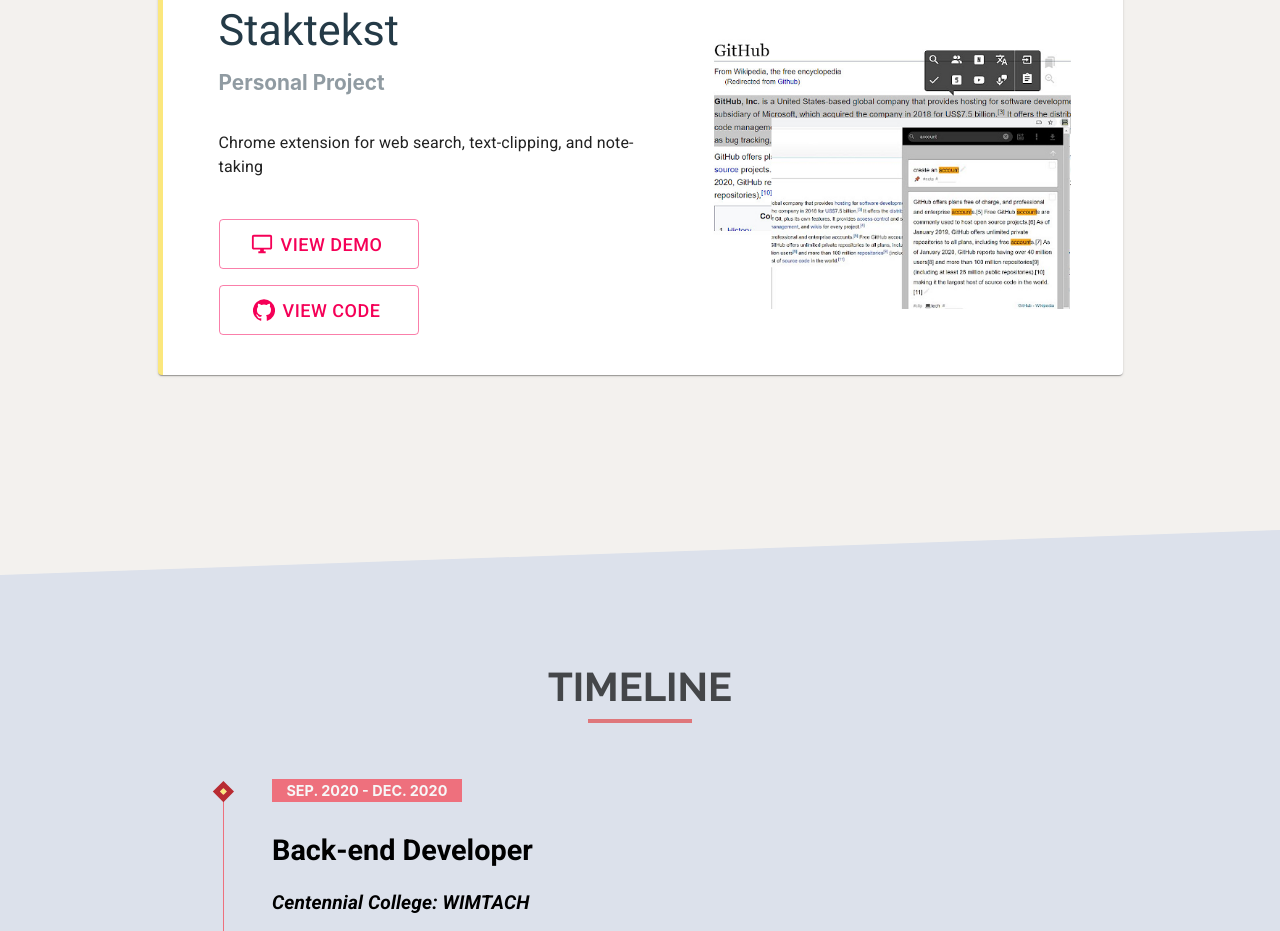
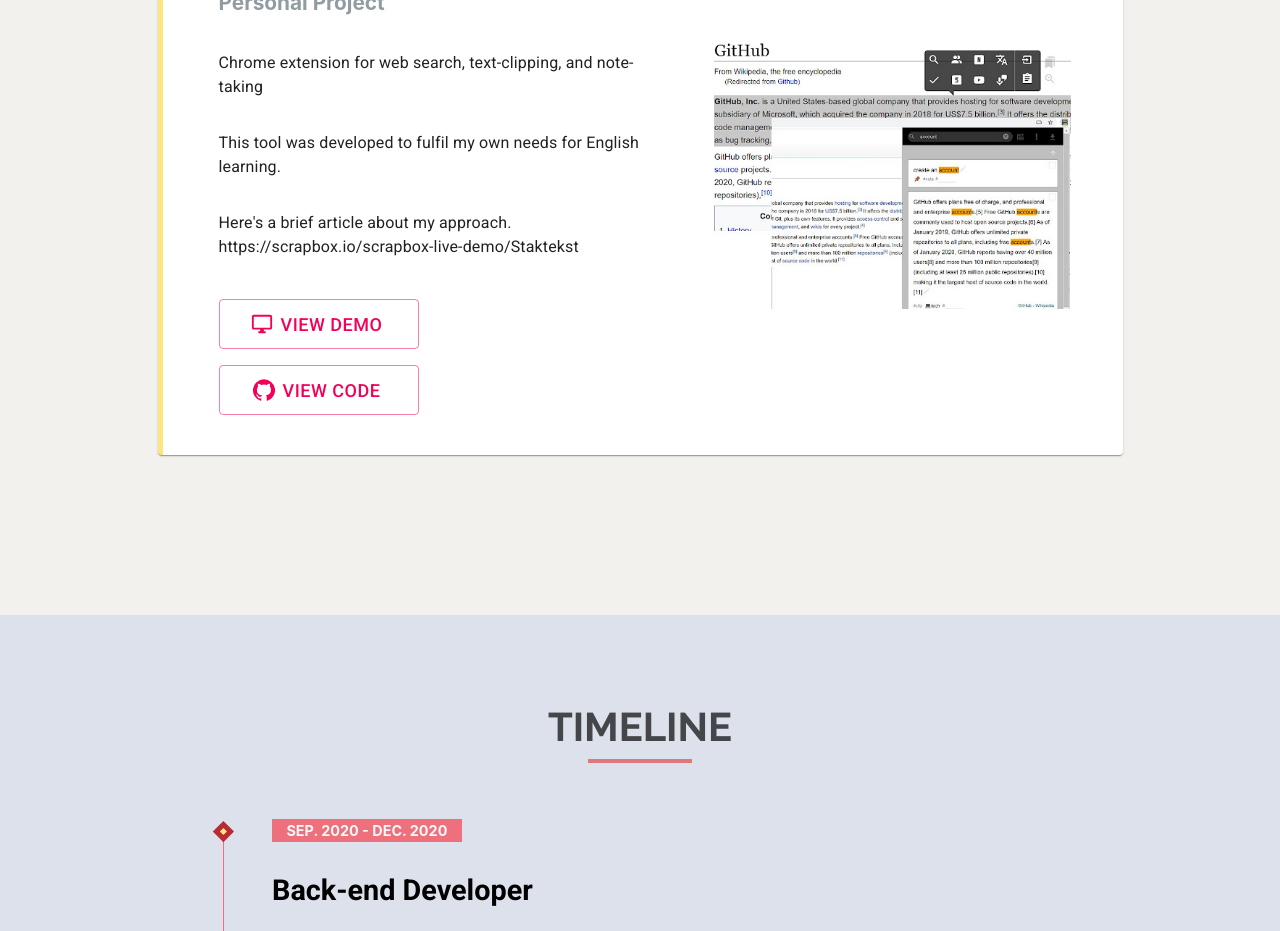
Before and after one commit to Kmzbch/Portfolio, a React (Create React App) app: page / in a window 1280 px wide. Shown: the part 5740-6671 px from the top of the page. Built offline with nearby package versions, Linux system fonts and the light colour scheme.

Commit message:
slope styles commented out

```diff
--- a/src/components/about/About.scss
+++ b/src/components/about/About.scss
@@ -104,22 +104,22 @@
 		box-shadow: 1px 1px 50px rgba(255, 255, 255, 0.15);
 	}
 
-	@media only screen and (min-width: 960px) {
-		&::before {
-			content: "";
-			position: absolute;
-			bottom: 0;
-			left: 0;
-			width: 0;
-			height: 0;
-			border-style: solid;
-			border-width: 45px 100vw 0 0;
-			border-color: transparent #f3f1ee transparent transparent;
-		}
-		.content {
-			padding-bottom: 10vh;
-		}
-	}
+	// @media only screen and (min-width: 960px) {
+	// 	&::before {
+	// 		content: "";
+	// 		position: absolute;
+	// 		bottom: 0;
+	// 		left: 0;
+	// 		width: 0;
+	// 		height: 0;
+	// 		border-style: solid;
+	// 		border-width: 45px 100vw 0 0;
+	// 		border-color: transparent #f3f1ee transparent transparent;
+	// 	}
+	// 	.content {
+	// 		padding-bottom: 10vh;
+	// 	}
+	// }
 
 	@media only screen and (max-width: 960px) {
 		.about-me {
--- a/src/components/projects/Projects.js
+++ b/src/components/projects/Projects.js
@@ -74,7 +74,7 @@
 
 										<Typography className="project-description">{item.description}</Typography>
 
-										{/* {item.details === '' ? <div /> : <ProjectDetail src={item.details} />} */}
+										{item.details === '' ? <div /> : <ProjectDetail src={item.details} />}
 
 										{item.projectLink === '' ? (
 											<Grid container direction="column">
--- a/src/components/projects/Projects.scss
+++ b/src/components/projects/Projects.scss
@@ -105,22 +105,22 @@
 		border: 2px $accent solid;
 	}
 
-	@media only screen and (min-width: 960px) {
-		&::before {
-			content: "";
-			position: absolute;
-			bottom: 0;
-			left: 0;
-			width: 0;
-			height: 0;
-			border-style: solid;
-			border-width: 45px 100vw 0 0;
-			border-color: transparent $neutral transparent transparent;
-		}
-		.content {
-			padding-bottom: 20vh;
-		}
-	}
+	// @media only screen and (min-width: 960px) {
+	// 	&::before {
+	// 		content: "";
+	// 		position: absolute;
+	// 		bottom: 0;
+	// 		left: 0;
+	// 		width: 0;
+	// 		height: 0;
+	// 		border-style: solid;
+	// 		border-width: 45px 100vw 0 0;
+	// 		border-color: transparent $neutral transparent transparent;
+	// 	}
+	// 	.content {
+	// 		padding-bottom: 20vh;
+	// 	}
+	// }
 
 	@media only screen and (max-width: 960px) {
 		.panel {
--- a/src/components/timeline/Timeline.scss
+++ b/src/components/timeline/Timeline.scss
@@ -116,22 +116,22 @@
 		margin: 1em 0.3em .1em 0.3em;
 	}
 
-	@media only screen and (min-width: 960px) {
-		&::before {
-			content: "";
-			position: absolute;
-			bottom: 0;
-			left: 0;
-			width: 0;
-			height: 0;
-			border-style: solid;
-			border-width: 45px 100vw 0 0;
-			border-color: transparent $secondary transparent transparent;
-		}
-		.content {
-			padding-bottom: 15vh;
-		}
-	}
+	// @media only screen and (min-width: 960px) {
+	// 	&::before {
+	// 		content: "";
+	// 		position: absolute;
+	// 		bottom: 0;
+	// 		left: 0;
+	// 		width: 0;
+	// 		height: 0;
+	// 		border-style: solid;
+	// 		border-width: 45px 100vw 0 0;
+	// 		border-color: transparent $secondary transparent transparent;
+	// 	}
+	// 	.content {
+	// 		padding-bottom: 15vh;
+	// 	}
+	// }
 
 	@media only screen and (max-width: 960px) {
 		.panel {
--- a/src/components/timeline/TimelineItems.js
+++ b/src/components/timeline/TimelineItems.js
@@ -234,14 +234,15 @@
 		title: 'On-Site IT Support Programmer',
 		company: 'Wizard Inc.',
 		duties: [
-			'Performed maintenance, troubleshooting, software update, system integration of LAMP servers of a university library management system',
-			'Built and continuously refactored ETL pipelines using Perl 5 & Shell scripts to process Marc 21 bibliographic records into a variety of data formats',
+			'Performed maintenance, troubleshooting, and system integration of LAMP servers of a university library management system',
+			'Built and continuously refactored ETL pipelines by Perl 5/Bash scripting to process Marc 21 bibliographic records into a variety of data formats',
 			'Implemented two-language(EN/JP) support for digital archives while handling character encoding issues, webpage generation, and integration of full-text search engine',
-			'Analysed and refactored existing interanal scripts/modules or escalates problems to other IT staff',
+			'Analysed and refactored existing interanal scripts/modules or escalated problems to other IT staff',
 			'Automated/Streamlined library staff’s business processes by introducing digital tools and/or scripting such as visualization of circulation statistics into web pages',
 			'Conducted installation and configuration of open-source Java CMS for scholarly digital content',
 			'Reported web access information and project status to the library staff on a monthly basis',
 			'Added features and modified internal/external websites in PHP & MySQL',
+			'Worked collaboratively with multiple departments across the organization',
 			'Performed other related duties as required'
 		],
 		techStacks: [
```
